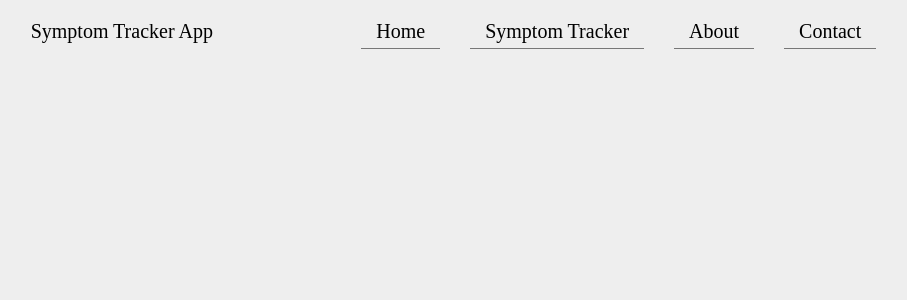
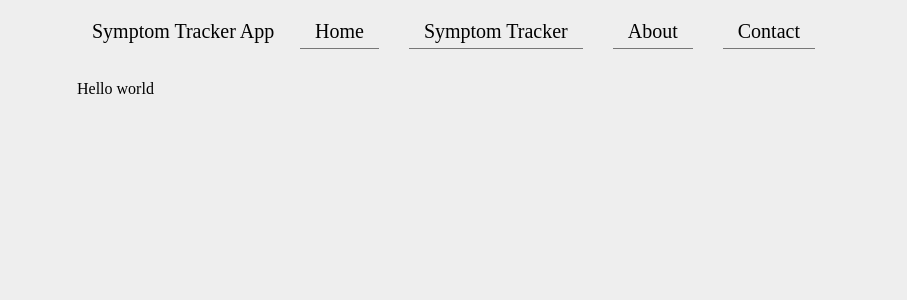
Before and after one commit to calebsmith00/symptom-tracker, a React (Create React App) app: page /symptom-tracker in a window 1280 px wide. Shown: the top 300 px of the page, without its empty margins (179-1086 px from the left). Built offline with nearby package versions, Linux system fonts and the light colour scheme.

Commit message:
Add basic navigation

```diff
--- a/package.json
+++ b/package.json
@@ -12,6 +12,7 @@
     "@types/react-dom": "^18.0.5",
     "react": "^18.1.0",
     "react-dom": "^18.1.0",
+    "react-router-dom": "^6.3.0",
     "react-scripts": "5.0.1",
     "sass": "^1.52.2",
     "typescript": "^4.7.3",
--- a/src/app/app.scss
+++ b/src/app/app.scss
@@ -5,6 +5,6 @@ body {
 }
 
 .app {
-    width: 80%;
+    width: 60%;
     margin: auto;
 }
--- a/src/app/app.tsx
+++ b/src/app/app.tsx
@@ -1,10 +1,13 @@
 import Navbar from '../navigation/navbar'
+import SymptomTrackerRoute from '../router/symptom_tracker';
 import "./app.scss";
 
 export default function App() {
     return (
         <div className="app">
             <Navbar />
+
+            <SymptomTrackerRoute />
         </div>
     )
 }
--- a/src/index.tsx
+++ b/src/index.tsx
@@ -1,12 +1,15 @@
 import React from 'react';
 import ReactDOM from 'react-dom/client';
 import App from "./app/app";
+import { BrowserRouter } from 'react-router-dom';
 
 const root = ReactDOM.createRoot(
   document.getElementById('root') as HTMLElement
 );
 root.render(
   <React.StrictMode>
-    <App />
+    <BrowserRouter>
+      <App />
+    </BrowserRouter>
   </React.StrictMode>
 );
--- a/src/navigation/links.ts
+++ /dev/null
@@ -1 +0,0 @@
-export const links: Array<string> = ["Home", "Symptom Tracker", "About", "Contact"]
--- /dev/null
+++ b/src/navigation/links.tsx
@@ -0,0 +1,8 @@
+import { Link } from "react-router-dom";
+
+export const navigationLinks: JSX.Element[] = [
+    <Link to="/">Home</Link>,
+    <Link to="/symptom-tracker">Symptom Tracker</Link>,
+    <Link to="/about">About</Link>,
+    <Link to="/contact">Contact</Link>
+]
--- a/src/navigation/navbar.scss
+++ b/src/navigation/navbar.scss
@@ -1,7 +1,7 @@
 .navbar {
     display: flex;
     flex-direction: row;
-    justify-content: space-around;
+    justify-content: space-between;
     margin: 0px 15px;
     font-size: 20px;
 }
@@ -22,6 +22,11 @@
             transition: all .6s ease;
         }
     }
+
+    a {
+        text-decoration: none;
+        color: black;
+    }
 }
 
 @keyframes onHover {
--- a/src/navigation/navbar.tsx
+++ b/src/navigation/navbar.tsx
@@ -1,10 +1,12 @@
-import { links } from "./links";
+import { navigationLinks } from "./links";
 import "./navbar.scss";
 
 export default function Navbar() {
     const retrieveLinks = (): JSX.Element[] => {
-        return links.map((link: string): JSX.Element => {
-            return <p>{link}</p>
+        return navigationLinks.map((navigationLink: JSX.Element): JSX.Element => {
+            return (
+                <p>{navigationLink}</p>
+            );
         })
     }
 
--- /dev/null
+++ b/src/router/symptom_tracker.jsx
@@ -0,0 +1,10 @@
+import { Routes, Route } from "react-router-dom";
+import SymptomTrackerMain from "../symptom_tracker/main";
+
+export default function SymptomTrackerRoute() {
+    return (
+        <Routes>
+            <Route path="/symptom-tracker" element={<SymptomTrackerMain />} />
+        </Routes>
+    )
+}
--- /dev/null
+++ b/src/symptom_tracker/main.jsx
@@ -0,0 +1,7 @@
+export default function SymptomTrackerMain() {
+    return (
+        <div>
+            <p>Hello world</p>
+        </div>
+    )
+}
```
Also changed, not shown: 1 other file (tests, documents, lock files or other folders).
